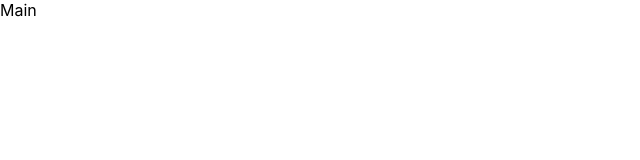
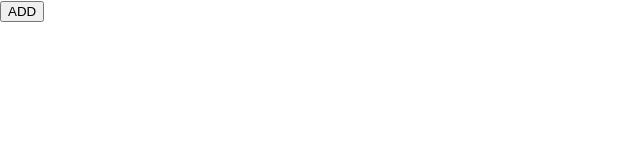
Before and after one commit to warrend/shore, a React (Create React App) app: page / in a window 1280 px wide. Shown: the top 160 px of the page, without its empty margins (0-640 px from the left). Built offline with nearby package versions, Linux system fonts and the light colour scheme; a web font is replaced by a local one.

Commit message:
adds add finished lesson

```diff
--- a/src/App.js
+++ b/src/App.js
@@ -8,6 +8,8 @@ const Main = lazy(() => import("./screens/Main"));
 
 function App() {
   const { services, selectors } = useApp();
+
+  console.log("seletors", selectors);
 
   useEffect(() => {
     const appInit = async () => {
--- a/src/contexts/app/index.js
+++ b/src/contexts/app/index.js
@@ -1,5 +1,6 @@
 import React, { createContext, useState, useContext } from "react";
 import localServices from "../../services/localServices";
+import { USER, LESSONS } from "../../constants";
 
 export const AppContext = createContext();
 
@@ -13,13 +14,13 @@ const AppContextProvider = ({ children }) => {
 
   const services = {
     getLessons: () => {
-      const res = localServices.getData("lessons");
+      const res = localServices.getData(LESSONS);
 
       setLessons(res);
       return res;
     },
     getUser: () => {
-      const res = localServices.getData("user");
+      const res = localServices.getData(USER);
 
       setUser(res);
       return res;
@@ -31,6 +32,11 @@ const AppContextProvider = ({ children }) => {
     },
     setData: (key, data) => {
       return localServices.setData(key, data);
+    },
+    updateFinishedLessons: (finishedLesson) => {
+      console.log("user", selectors.user);
+      const updatedLessonArray = selectors.user.finished.concat(finishedLesson);
+      services.setData(USER, { ...user, finished: updatedLessonArray });
     },
   };
 
--- a/src/data/index.js
+++ b/src/data/index.js
@@ -11,5 +11,5 @@ export const lessons = {
 
 export const user = {
   currentLesson: 0,
-  finishedLesson: [],
+  finished: [],
 };
--- a/src/screens/Main/index.js
+++ b/src/screens/Main/index.js
@@ -5,7 +5,11 @@ function Main() {
   useEffect(() => {}, []);
   const { services, selectors } = useApp();
 
-  return <div>Main</div>;
+  return (
+    <div>
+      <button onClick={() => services.updateFinishedLessons(2)}>ADD</button>
+    </div>
+  );
 }
 
 export default Main;
```
